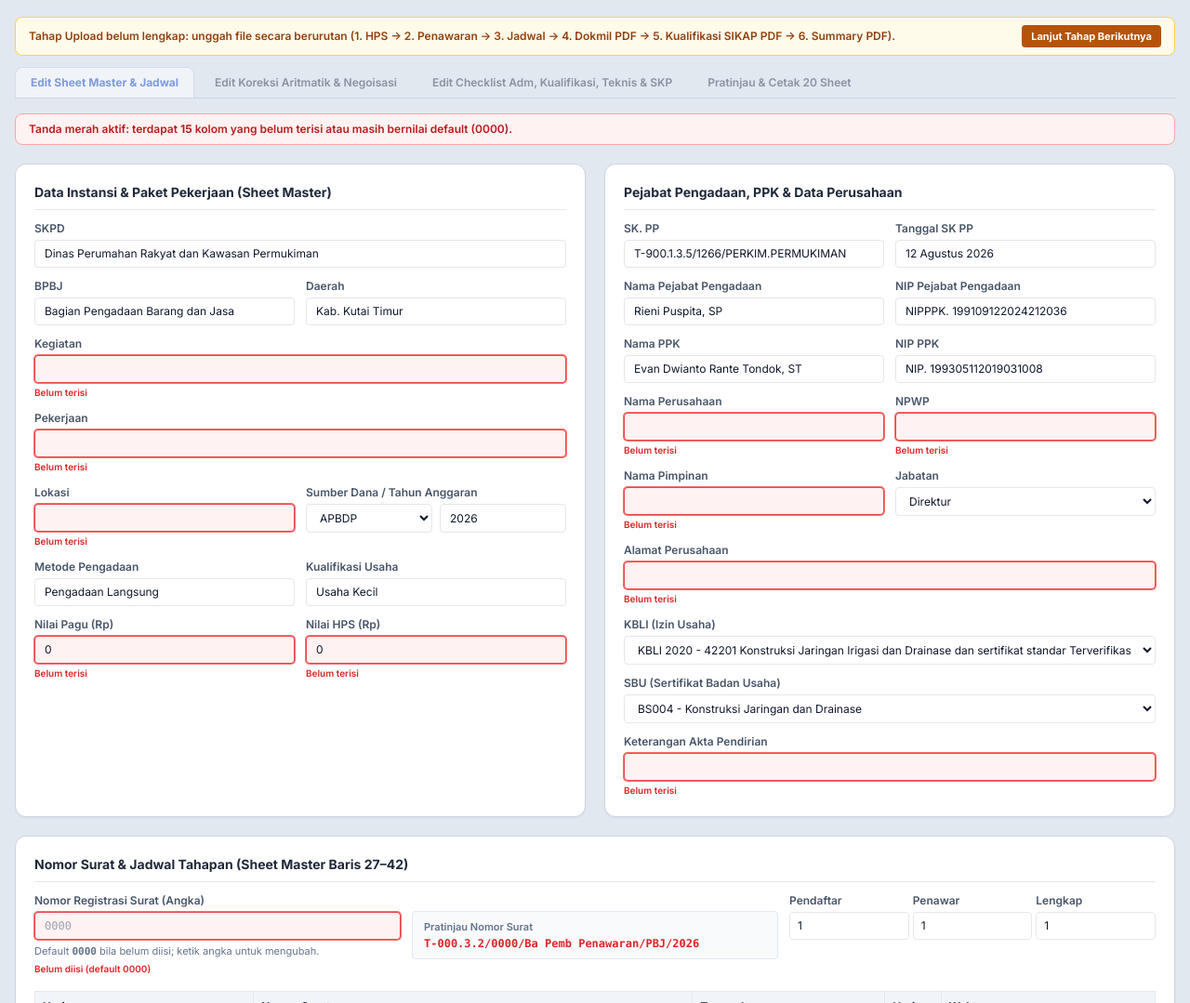
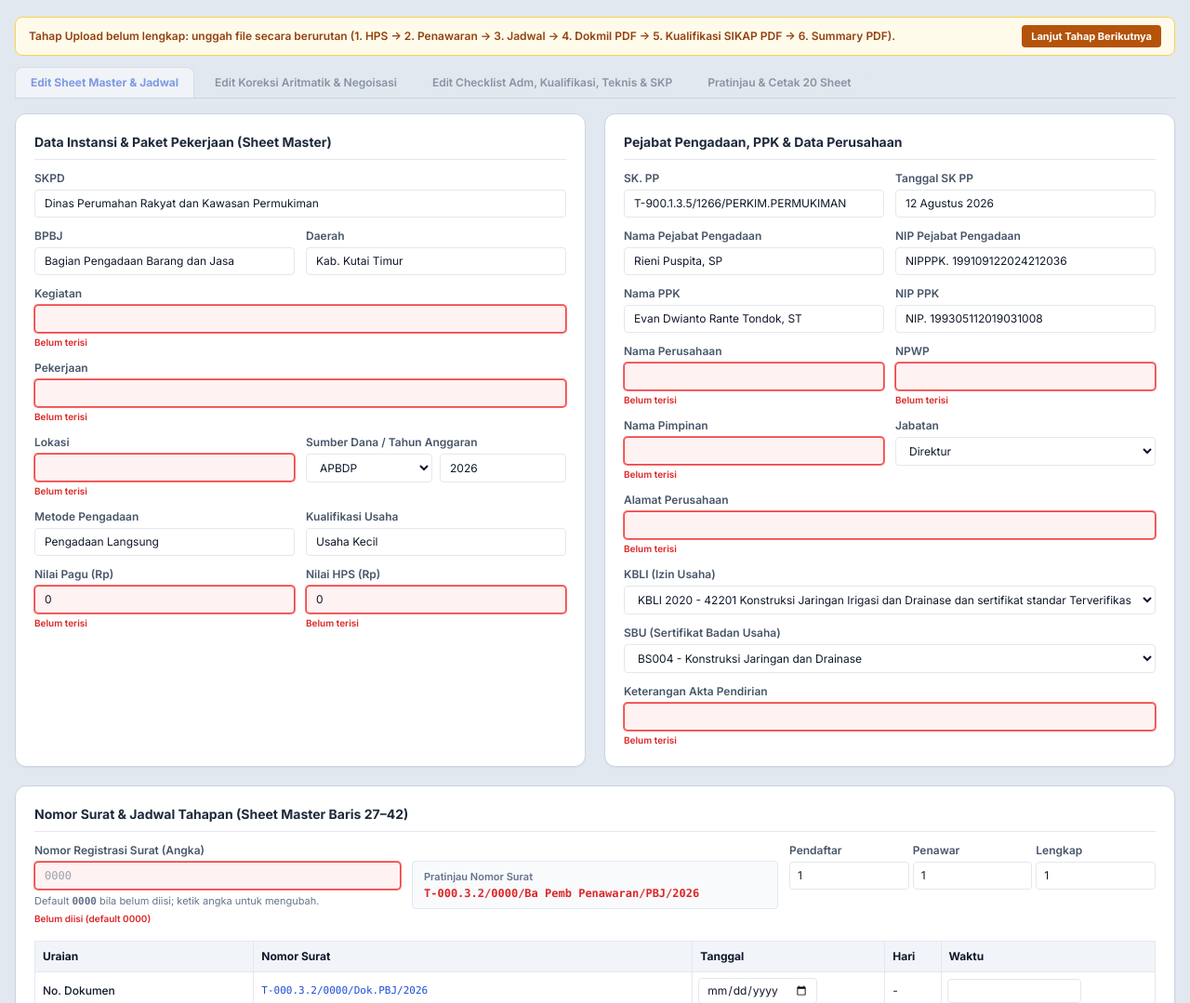
Before and after one commit to aradsa11/nontender, a plain HTML site: page index.html in a window 1280 px wide. Shown: the part 360-1439 px from the top of the page at 93% size. Drawn offline with nearby package versions, Linux system fonts and the light colour scheme.

Commit message:
Add files via upload

```diff
--- a/index.html
+++ b/index.html
@@ -3723,23 +3723,7 @@ function updateMissingFieldHighlights() {
     prevNo.classList.toggle('text-blue-700', !noMissing);
   }
 
-  let banner = document.getElementById('missing-summary-banner');
-  const masterPanel = document.getElementById('tab-master');
-  if (masterPanel && !banner) {
-    banner = document.createElement('div');
-    banner.id = 'missing-summary-banner';
-    banner.className = 'mb-3 px-3.5 py-2 rounded-lg border text-xs font-semibold flex items-center justify-between';
-    masterPanel.insertBefore(banner, masterPanel.firstChild);
-  }
-  if (banner) {
-    if (missingCount > 0) {
-      banner.className = 'mb-3 px-3.5 py-2 rounded-lg border border-red-300 bg-red-50 text-red-700 text-xs font-semibold flex items-center justify-between';
-      banner.innerHTML = `<span>Tanda merah aktif: terdapat <strong>${missingCount}</strong> kolom yang belum terisi atau masih bernilai default (0000).</span>`;
-    } else {
-      banner.className = 'mb-3 px-3.5 py-2 rounded-lg border border-emerald-300 bg-emerald-50 text-emerald-700 text-xs font-semibold flex items-center justify-between';
-      banner.innerHTML = `<span>Semua kolom utama telah terisi.</span>`;
-    }
-  }
+
 }
 
 
```
